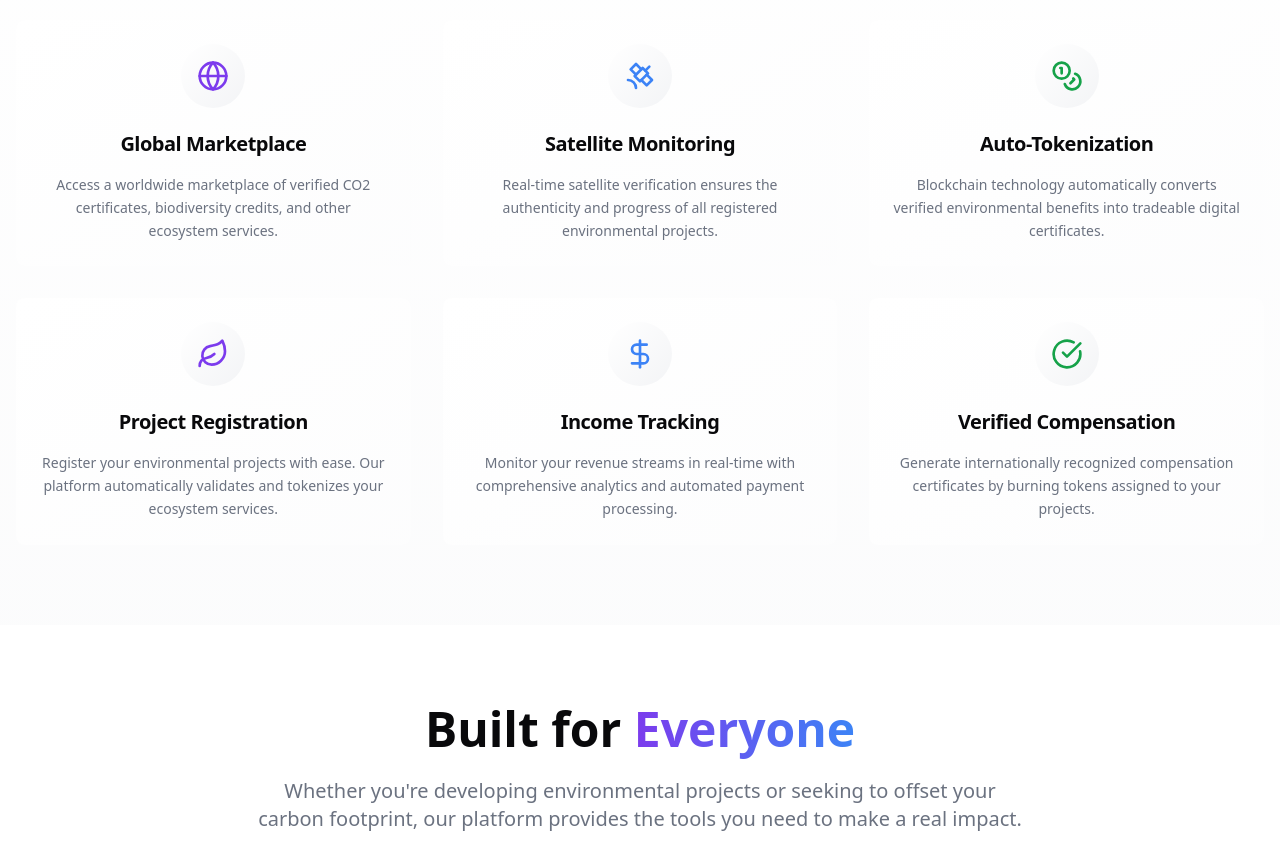
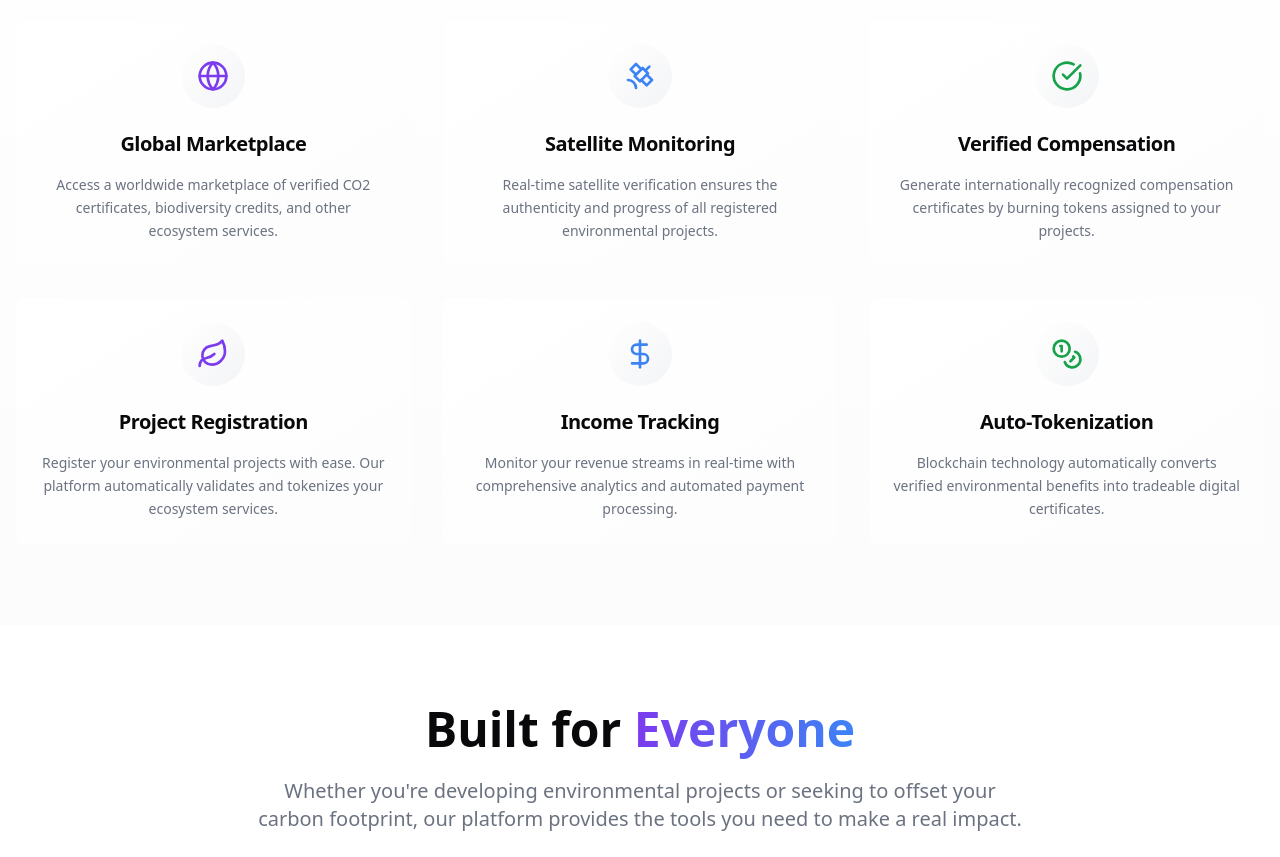
Before and after one commit to Konfi2023/eco-mint-land, a React (Vite) app: page / in a window 1280 px wide. Shown: the part 1080-1937 px from the top of the page. Built offline with nearby package versions, Linux system fonts and the light colour scheme.

Commit message:
Swap blocks in Innovation section
Swapped "Auto-Tokenization" with "Verified Compensation" blocks in the Innovation section.

```diff
--- a/src/components/Features.tsx
+++ b/src/components/Features.tsx
@@ -26,9 +26,9 @@ const Features = () => {
       color: "text-tech-blue"
     },
     {
-      icon: Coins,
-      title: "Auto-Tokenization",
-      description: "Blockchain technology automatically converts verified environmental benefits into tradeable digital certificates.",
+      icon: CheckCircle,
+      title: "Verified Compensation",
+      description: "Generate internationally recognized compensation certificates by burning tokens assigned to your projects.",
       color: "text-success"
     },
     {
@@ -44,9 +44,9 @@ const Features = () => {
       color: "text-tech-blue"
     },
     {
-      icon: CheckCircle,
-      title: "Verified Compensation",
-      description: "Generate internationally recognized compensation certificates by burning tokens assigned to your projects.",
+      icon: Coins,
+      title: "Auto-Tokenization",
+      description: "Blockchain technology automatically converts verified environmental benefits into tradeable digital certificates.",
       color: "text-success"
     }
   ];
```
